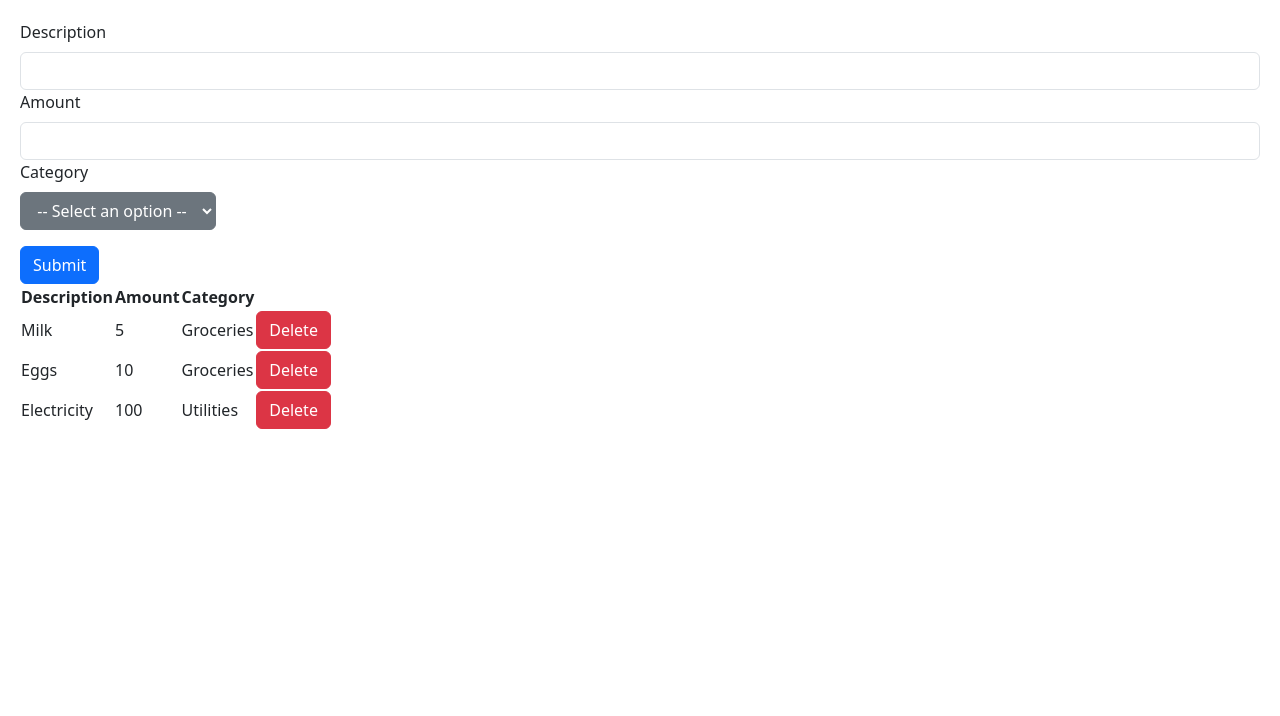
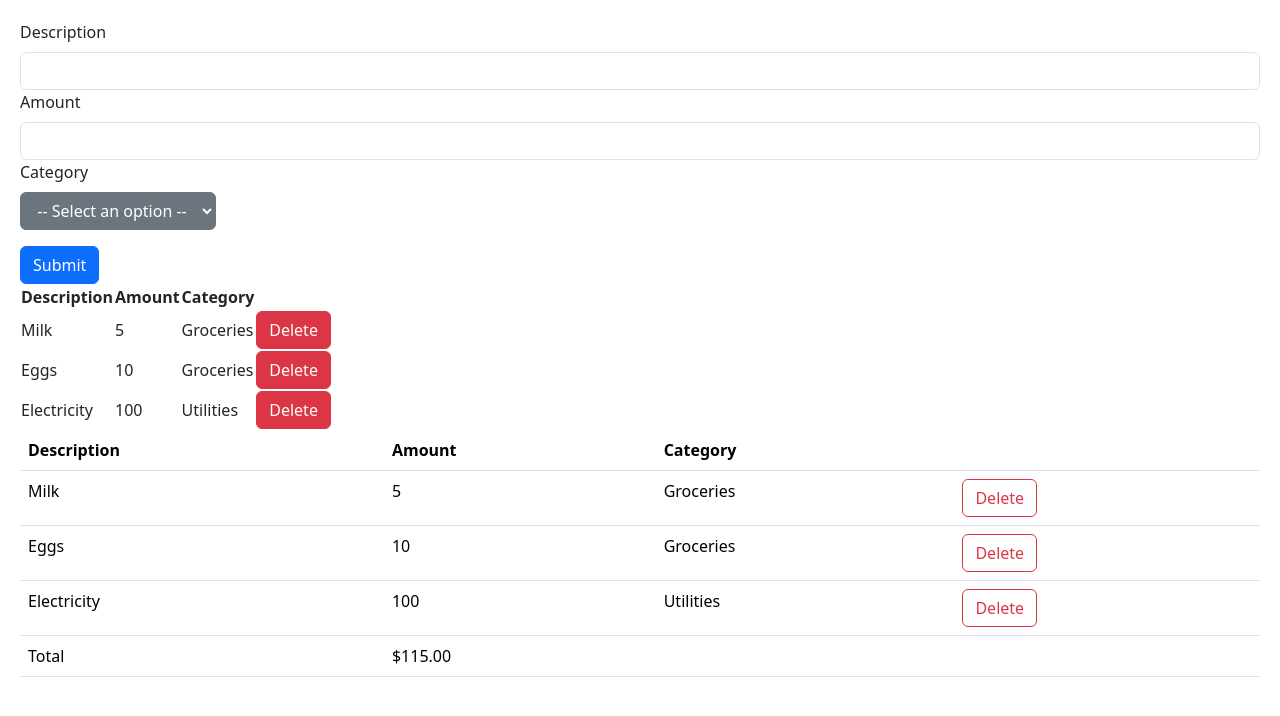
Before and after one commit to zephyr942/reacttutorial, a React app: page / in a window 1280 px wide. Shown: the top 716 px of the page. Built offline with nearby package versions, Linux system fonts and the light colour scheme; the HTML template or start-up script is replaced by a standard one.

Commit message:
4-12 building ExpenseList

```diff
--- a/src/App.tsx
+++ b/src/App.tsx
@@ -10,14 +10,36 @@
 import NavBar from "./components/NavBar";
 import ExpandableText from "./components/ExpandableText";
 import Form from "./components/Form";
-import ExpenseTracker from "./components/ExpenseTracker";
+import ExpenseTracker from "./ExpenseTracker/components/ExpenseTracker";
+import ExpenseList from "./ExpenseTracker/components/ExpenseList";
 
 function App() {
   function handleClick() {}
 
+  const [expenses, setExpenses] = useState([
+    {
+      id: 1,
+      description: "Milk",
+      amount: 5,
+      category: "Groceries",
+    },
+    { id: 2, description: "Eggs", amount: 10, category: "Groceries" },
+    { id: 3, description: "Electricity", amount: 100, category: "Utilities" },
+  ]);
+
+  // const onDelete = (selectItem: FormData) => {
+  //   setExpenses(expenses.filter((expense) => expense.id !== selectItem.id));
+  // };
+
   return (
     <>
       <ExpenseTracker />
+      <ExpenseList
+        expenses={expenses}
+        onDelete={(id) =>
+          setExpenses(expenses.filter((expense) => expense.id !== id))
+        }
+      />
     </>
   );
 }
--- /dev/null
+++ b/src/ExpenseTracker/components/ExpenseList.tsx
@@ -0,0 +1,62 @@
+import React from "react";
+
+interface Expense {
+  id: number;
+  description: string;
+  amount: number;
+  category: string;
+}
+
+interface Props {
+  expenses: Expense[];
+  onDelete: (id: number) => void;
+}
+
+const ExpenseList = ({ expenses, onDelete }: Props) => {
+  if (expenses.length === 0) return null;
+
+  return (
+    <table className="table table-boredered">
+      <thead>
+        <tr>
+          <th>Description</th>
+          <th>Amount</th>
+          <th>Category</th>
+          <th></th>
+        </tr>
+      </thead>
+      <tbody>
+        {expenses.map((expense: Expense) => (
+          <tr key={expense.id}>
+            <td>{expense.description}</td>
+            <td>{expense.amount}</td>
+            <td>{expense.category}</td>
+            <td>
+              <button
+                className="btn btn-outline-danger"
+                onClick={() => onDelete(expense.id)}
+              >
+                Delete
+              </button>
+            </td>
+          </tr>
+        ))}
+      </tbody>
+      <tfoot>
+        <tr>
+          <td>Total</td>
+          <td>
+            $
+            {expenses
+              .reduce((accumulater, expense) => accumulater + expense.amount, 0)
+              .toFixed(2)}
+          </td>
+          <td></td>
+          <td></td>
+        </tr>
+      </tfoot>
+    </table>
+  );
+};
+
+export default ExpenseList;
```
Also changed, not shown: src/ExpenseTracker/components/ExpenseTracker.tsx (renamed from src/components/ExpenseTracker.tsx).
